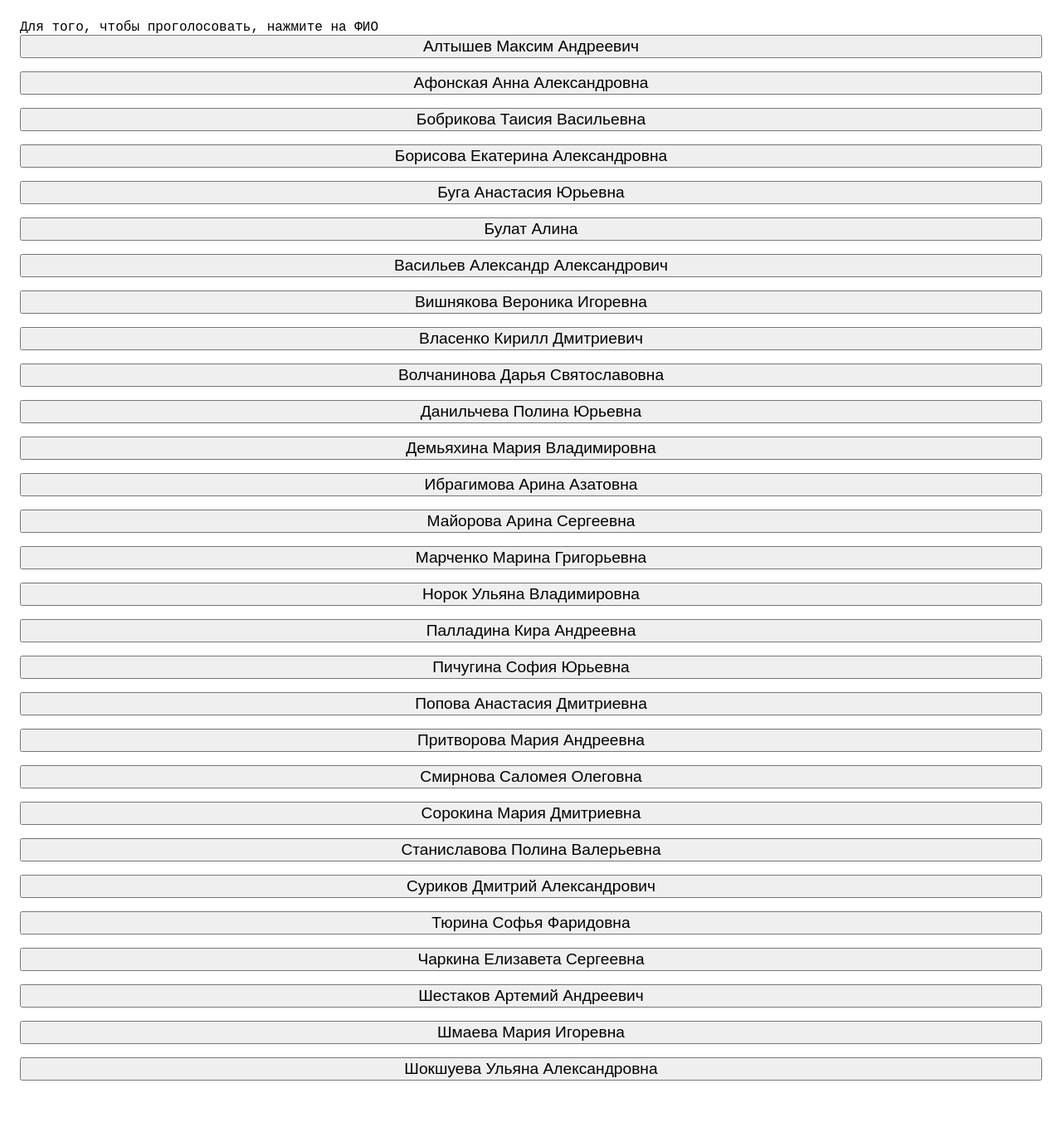
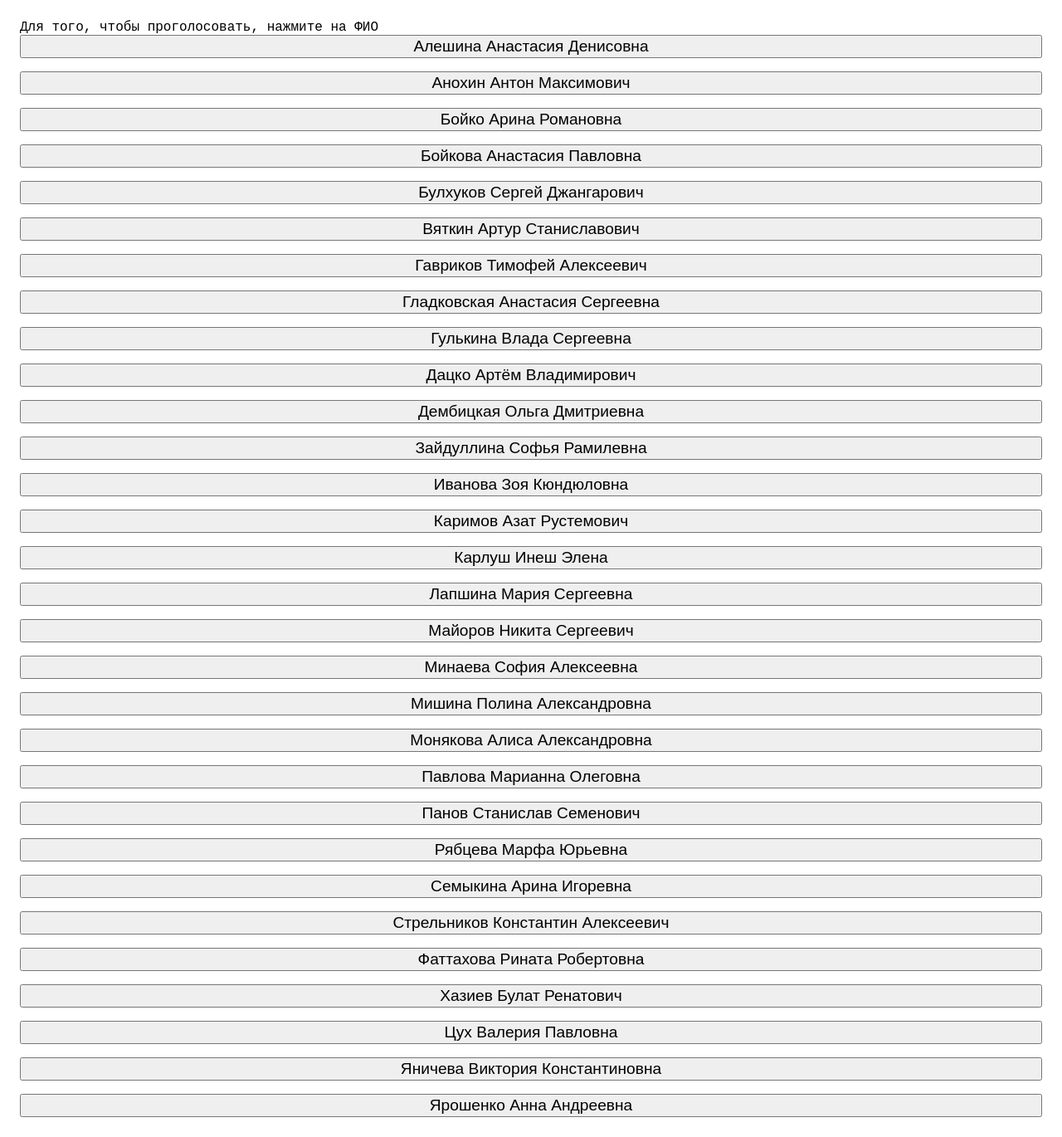
Before and after one commit to kmvpvl/vote, a React (Create React App) app: page / in a window 1280 px wide. Shown: the whole page at 83% size. Before the commit the page ends 1326 px from the top, so only its background shows below. Built offline with nearby package versions, Linux system fonts and the light colour scheme; a web font is replaced by a local one.

Commit message:
БЭК-24-4

```diff
--- a/src/index.tsx
+++ b/src/index.tsx
@@ -4,36 +4,37 @@ import "./index.css";
 import WebApp from "./WebApp";
 
 const list: string[] = [
-  "Алтышев	Максим	Андреевич",
-  "Афонская	Анна	Александровна",
-  "Бобрикова	Таисия	Васильевна",
-  "Борисова	Екатерина	Александровна",
-  "Буга	Анастасия	Юрьевна",
-  "Булат	Алина",
-  "Васильев	Александр	Александрович",
-  "Вишнякова	Вероника	Игоревна",
-  "Власенко	Кирилл	Дмитриевич",
-  "Волчанинова	Дарья	Святославовна",
-  "Данильчева	Полина	Юрьевна",
-  "Демьяхина	Мария	Владимировна",
-  "Ибрагимова	Арина	Азатовна",
-  "Майорова	Арина	Сергеевна",
-  "Марченко	Марина	Григорьевна",
-  "Норок	Ульяна	Владимировна",
-  "Палладина	Кира	Андреевна",
-  "Пичугина	София	Юрьевна",
-  "Попова	Анастасия	Дмитриевна",
-  "Притворова	Мария	Андреевна",
-  "Смирнова	Саломея	Олеговна",
-  "Сорокина	Мария	Дмитриевна",
-  "Станиславова	Полина	Валерьевна",
-  "Суриков	Дмитрий	Александрович",
-  "Тюрина	Софья	Фаридовна",
-  "Чаркина	Елизавета	Сергеевна",
-  "Шестаков	Артемий	Андреевич",
-  "Шмаева	Мария	Игоревна",
-  "Шокшуева	Ульяна	Александровна"
-]
+  "Алешина	Анастасия	Денисовна",
+  "Анохин	Антон	Максимович",
+  "Бойко	Арина	Романовна",
+  "Бойкова	Анастасия	Павловна",
+  "Булхуков	Сергей	Джангарович",
+  "Вяткин	Артур	Станиславович",
+  "Гавриков	Тимофей	Алексеевич",
+  "Гладковская	Анастасия	Сергеевна",
+  "Гулькина	Влада	Сергеевна",
+  "Дацко	Артём	Владимирович",
+  "Дембицкая	Ольга	Дмитриевна",
+  "Зайдуллина	Софья	Рамилевна",
+  "Иванова	Зоя	Кюндюловна",
+  "Каримов	Азат	Рустемович",
+  "Карлуш	Инеш Элена	",
+  "Лапшина	Мария	Сергеевна",
+  "Майоров	Никита	Сергеевич",
+  "Минаева	София	Алексеевна",
+  "Мишина	Полина	Александровна",
+  "Монякова	Алиса	Александровна",
+  "Павлова	Марианна	Олеговна",
+  "Панов	Станислав	Семенович",
+  "Рябцева	Марфа	Юрьевна",
+  "Семыкина	Арина	Игоревна",
+  "Стрельников	Константин	Алексеевич",
+  "Фаттахова	Рината	Робертовна",
+  "Хазиев	Булат	Ренатович",
+  "Цух	Валерия	Павловна",
+  "Яничева	Виктория	Константиновна",
+  "Ярошенко	Анна	Андреевна",
+  ]
 
 const root = ReactDOM.createRoot(
   document.getElementById("root") as HTMLElement
```
